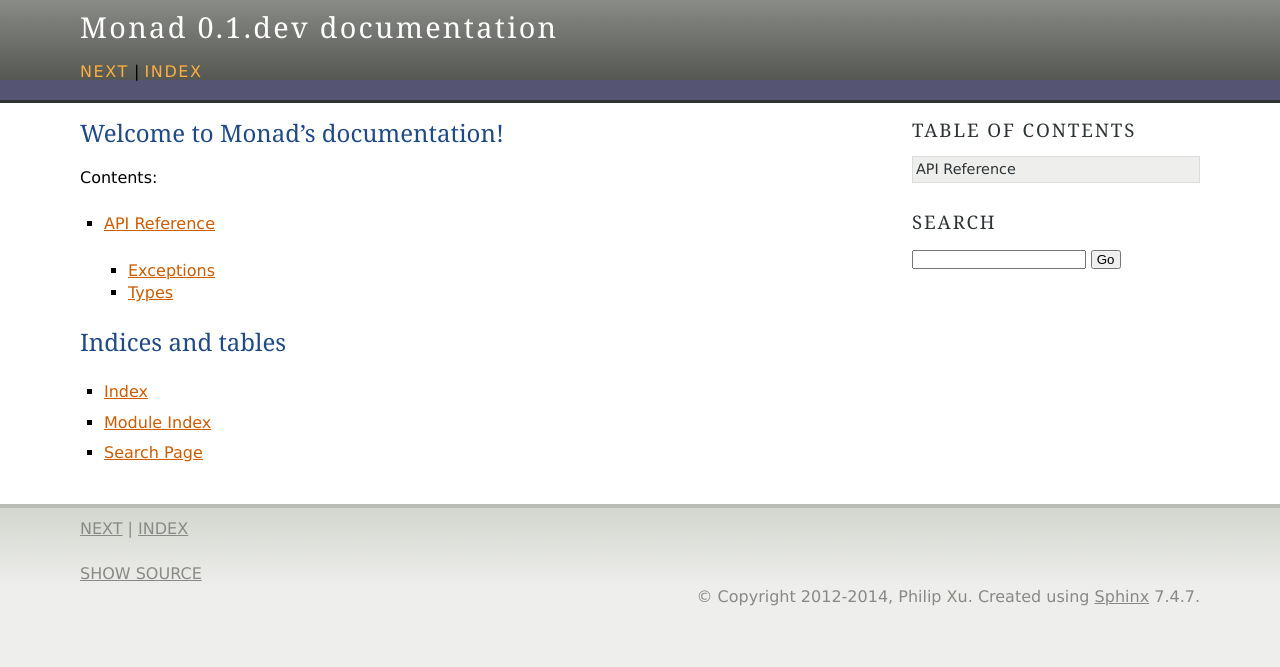
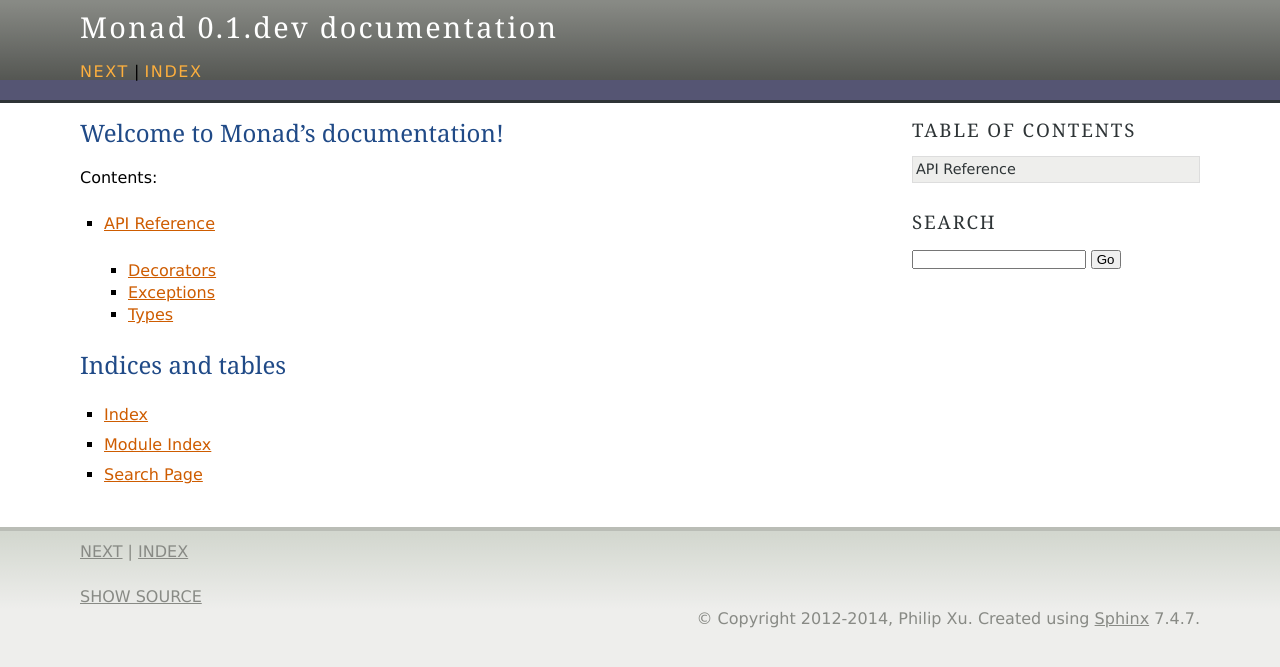
Before and after one commit to pyx/monad, a Sphinx documentation site: the page built from docs/index.rst, in a window 1280 px wide. Shown: the top 667 px of the page. Built offline with Sphinx 7.4.7, drawn with Linux system fonts in a browser that asks for light colours.

Commit message:
Added API reference: decorators
--HG--
extra : histedit_source : 3826d7b39239e2eed7e0d0a168473d324d0fe2b1

```diff
--- /dev/null
+++ b/docs/api/decorators.rst
@@ -0,0 +1,6 @@
+Decorators
+==========
+
+.. automodule:: monad.decorators
+   :members:
+   :show-inheritance:
--- a/docs/reference.rst
+++ b/docs/reference.rst
@@ -7,5 +7,6 @@ API Reference
 .. toctree::
    :maxdepth: 2
 
+   api/decorators
    api/exceptions
    api/types/index
```
